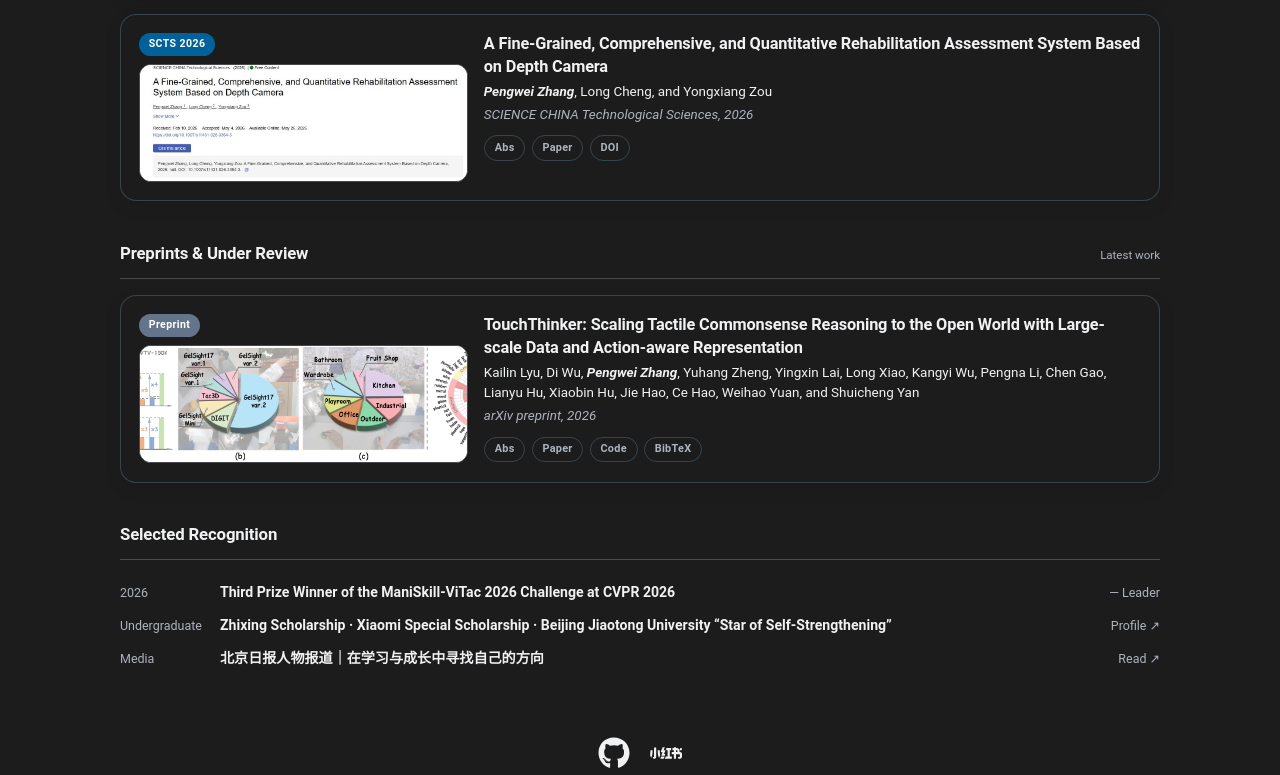
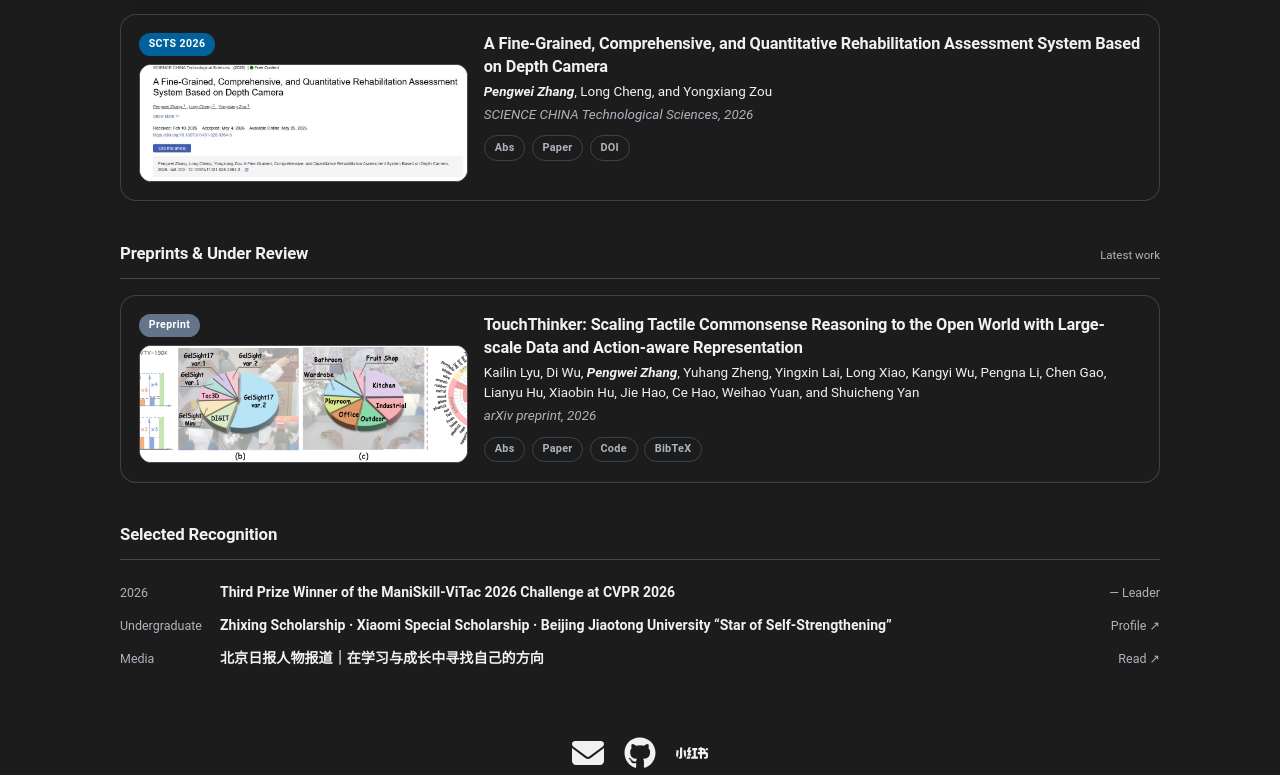
Before and after one commit to Awilekong/Awilekong.github.io, a Next.js app: page / in a window 1280 px wide. Shown: the part 1157-1932 px from the top of the page. Built offline with nearby package versions, Linux system fonts and the light colour scheme; no server answers.

Commit message:
Add contact email link

```diff
--- a/app/page.tsx
+++ b/app/page.tsx
@@ -1,4 +1,4 @@
-import { FaGithub } from "react-icons/fa6";
+import { FaEnvelope, FaGithub } from "react-icons/fa6";
 import { SiXiaohongshu } from "react-icons/si";
 
 const publications = {
@@ -383,6 +383,14 @@ export default function Home() {
 
         <div className="social-links" aria-label="Social profiles">
           <a
+            className="email-icon"
+            href="mailto:zhangpengwei2024@ia.ac.cn"
+            title="Email: zhangpengwei2024@ia.ac.cn / pweiii@163.com"
+            aria-label="Email Pengwei Zhang at zhangpengwei2024@ia.ac.cn; alternate address pweiii@163.com"
+          >
+            <FaEnvelope aria-hidden="true" />
+          </a>
+          <a
             className="github-icon"
             href="https://github.com/Awilekong"
             target="_blank"
```
Also changed, not shown: 1 other file (tests, documents, lock files or other folders).
